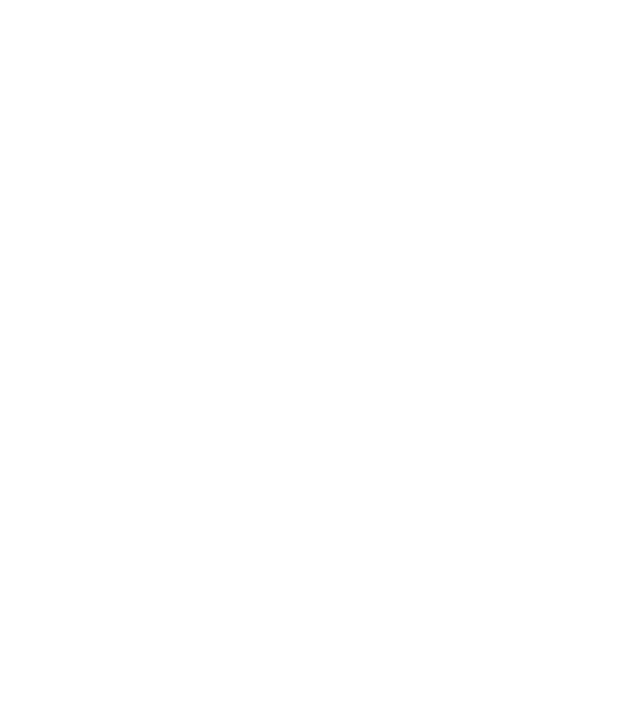
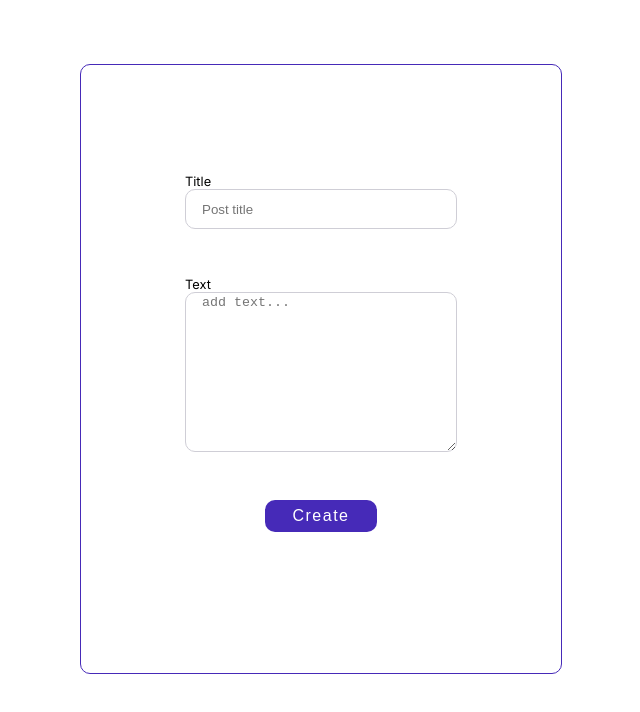
Before and after one commit to jaiber91/CRUD-React, a React (Vite) app: page /addpost in a window 1280 px wide. Before the commit this address had no page. Shown: the top 712 px of the page, without its empty margins (319-959 px from the left). Built offline with nearby package versions, Linux system fonts and the light colour scheme.

Commit message:
ajuste de padding del login y register. Maquetado de la vista AddPost

```diff
--- a/src/App.jsx
+++ b/src/App.jsx
@@ -3,7 +3,7 @@
 import Login from './Pages/Login/Login'
 import Register from './Pages/Register/Register'
 import Posts from './Pages/Posts/Posts'
-import ReadPost from './Pages/ReadPost/ReadPost'
+import AddPost from './Pages/AddPost/AddPost'
 
 
 function App() {
@@ -20,7 +20,7 @@
       {/* Las siguientes rutas deben funcionar solo cuando se loguea el usuario*/}
 
       <Route path='posts' element={<Posts/>} />
-      <Route path='readPost' element={<ReadPost/>}/>
+      <Route path='addpost' element={<AddPost/>}/>
 
 
 
--- a/src/Pages/AddPost/AddPost.css
+++ b/src/Pages/AddPost/AddPost.css
@@ -0,0 +1,40 @@
+.container{
+    display: flex;
+    justify-content: center;
+    width: 100%;
+}
+.addPost{
+    display: flex;
+    justify-content: center;
+    align-items: center;
+    flex-direction: column;
+    margin-top: 4rem;
+    width: 30rem;
+    height: 38rem;
+    border: 1px solid #462AB8;
+    border-radius: 10px;
+}
+.addPost-title, .addPost-text{
+    display: flex;
+    flex-direction: column;
+    margin-bottom: 3rem ;
+}
+.addPost-title label, .addPost-text label{
+    font-size: 0.8rem;
+}
+.addPost-title input{
+    padding-left: 1rem;
+    border: 1px solid #CFCED6;
+    box-sizing: border-box;
+    border-radius: 10px;
+    width: 17rem;
+    height: 2.5rem;
+}
+.addPost-text textarea{
+    padding-left: 1rem;
+    border: 1px solid #CFCED6;
+    box-sizing: border-box;
+    border-radius: 10px;
+    width: 17rem;
+    height: 10rem;
+}
--- a/src/Pages/AddPost/AddPost.jsx
+++ b/src/Pages/AddPost/AddPost.jsx
@@ -0,0 +1,27 @@
+import React from "react";
+import "./AddPost.css";
+
+const AddPost = () => {
+  return (
+    <>
+      <section className="container">
+        <form className="addPost">
+
+          <div className="addPost-title">
+            <label for="title">Title</label>
+            <input type="text" id="title" placeholder="Post title" />
+          </div>
+          <div className="addPost-text">
+            <label for="text">Text</label>
+            <textarea placeholder="add text..."></textarea>
+
+          </div>
+
+          <input className="register-btn" type="submit" value="Create" />
+        </form>
+      </section>
+    </>
+  );
+};
+
+export default AddPost;
--- a/src/Pages/Login/Login.css
+++ b/src/Pages/Login/Login.css
@@ -20,12 +20,14 @@
     margin-bottom: 3rem ;
 }
 .form-email label, .form-password label{
+    padding-left: 1rem;
     font-size: 0.8rem;
 }
 .form-email input, .form-password input {
     border: 1px solid #CFCED6;
     box-sizing: border-box;
     border-radius: 10px;
+    padding-left: 1rem;
     width: 17rem;
     height: 2.5rem;
 }
--- a/src/Pages/Register/register.css
+++ b/src/Pages/Register/register.css
@@ -22,11 +22,13 @@
 
 .register-name label, .register-email label, .register-password label, .register-RepeatPassword label{
     font-size: 0.8rem;
+    padding-left: 1rem;
 }
 .register-name input, .register-email input, .register-password input, .register-RepeatPassword input{
     border: 1px solid #CFCED6;
     box-sizing: border-box;
     border-radius: 10px;
+    padding-left: 1rem;
     width: 17rem;
     height: 2.5rem;
 }
```
